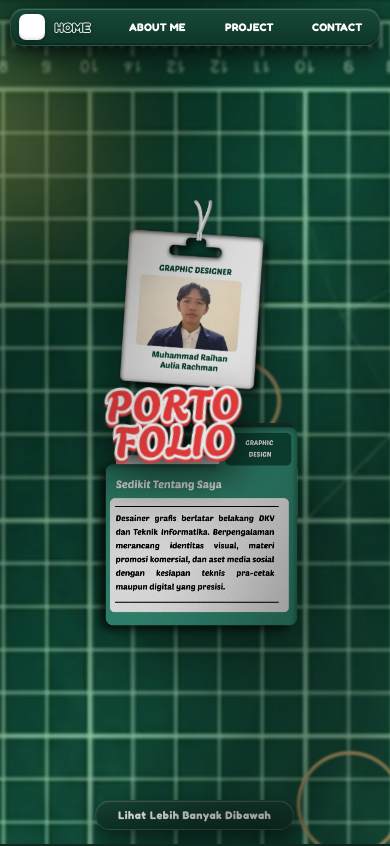
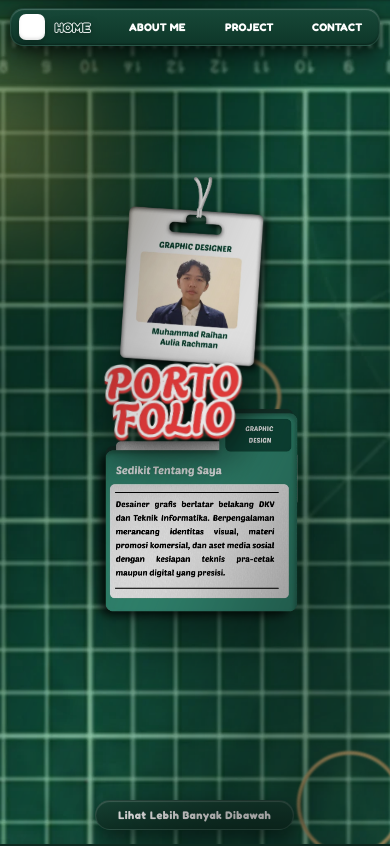
Before and after one commit to mraihanaulia22-ux/web-porotoflio-design-1, a React (Vite) app: page / in a window 390 px wide. Shown: the top 846 px of the page. Built offline with nearby package versions, Linux system fonts and the light colour scheme.

Commit message:
fix(responsive): raise mobile id-card to tuck lanyard behind navbar and adjust spacing with dossier

```diff
--- a/src/App.css
+++ b/src/App.css
@@ -586,10 +586,10 @@
     height: 100dvh;
     min-height: 100vh;
     max-height: 100vh;
-    padding: clamp(46px, 6.8vh, 58px) 12px clamp(8px, 1.4vh, 16px);
+    padding: clamp(38px, 5.5vh, 48px) 12px clamp(8px, 1.4vh, 16px);
     overflow: hidden;
     justify-content: space-between;
-    gap: 4px;
+    gap: 2px;
     scroll-snap-align: start;
     scroll-snap-stop: always;
   }
@@ -600,6 +600,7 @@
     padding: 0 10px;
     box-sizing: border-box;
     top: 8px;
+    z-index: 120;
   }
 
   .navbar-container {
@@ -642,13 +643,14 @@
 
   /* Vertical Unified Stack Layout: ID Card di Atas, Berkas di Bawah */
   .stage-container {
-    margin-top: -6px;
+    margin-top: -30px; /* Ditarik ke atas agar tali ID Card terselip ke bawah navbar */
     width: 100%;
     flex: 1;
     display: flex;
     align-items: center;
     justify-content: center;
     min-height: 0;
+    z-index: 10;
   }
 
   .stage-content {
@@ -656,22 +658,22 @@
     flex-direction: column; /* Atas-Bawah untuk mengisi tinggi layar HP */
     align-items: center;
     justify-content: center;
-    gap: clamp(8px, 1.8vh, 16px);
+    gap: clamp(14px, 2.5vh, 22px); /* Jarak pas & lega antar ID card dan dokumen */
     width: 100%;
     max-width: 100%;
     position: relative;
   }
 
-  /* Card 1: ID Card di Atas - Tali Lanyard Tersambung Rapi ke Bawah Navbar */
+  /* Card 1: ID Card di Atas - Tali Lanyard Masuk Pas Tertutup di Belakang Navbar */
   .card-wrapper {
-    margin-top: -8px;
+    margin-top: -12px;
     flex-shrink: 0;
     display: flex;
     flex-direction: column;
     justify-content: center;
     align-items: center;
     position: relative;
-    z-index: 12;
+    z-index: 15;
   }
 
   .id-card-img {
@@ -696,7 +698,7 @@
 
   /* Card 2: Berkas Dossier di Bawah - Lebar & Tulisan Jelas Terbaca */
   .berkas-wrapper {
-    margin-top: 4px;
+    margin-top: 6px;
     flex-shrink: 0;
     display: flex;
     justify-content: center;
@@ -717,7 +719,7 @@
     display: block;
     width: 85px;
     height: 85px;
-    top: 42%;
+    top: 44%;
     left: 50%;
     transform: translate(-50%, -50%);
     opacity: 0.85;
```
